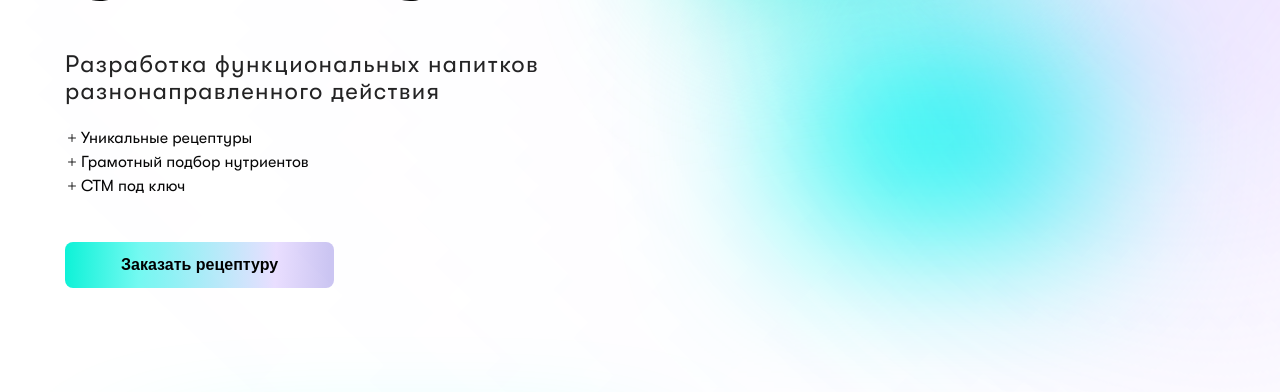
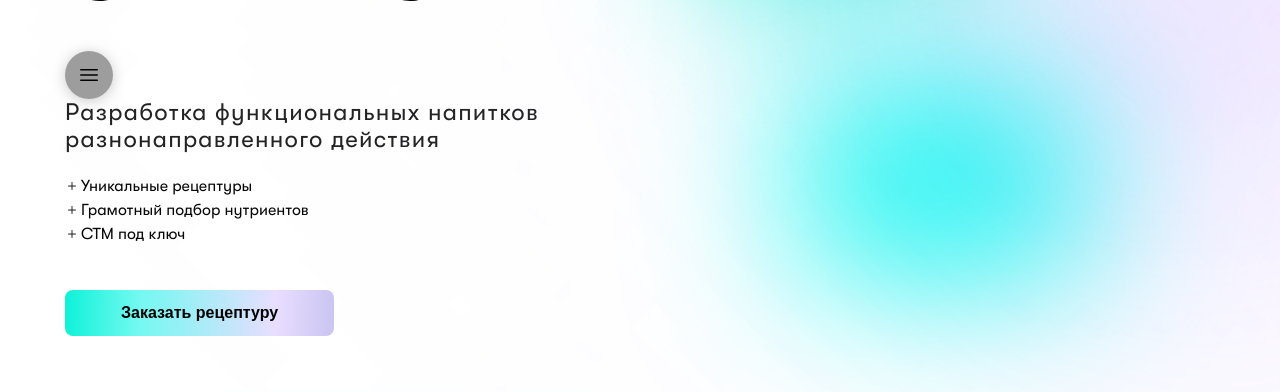
Before and after one commit to seevdev/archie-drinks, a PHP site: page / in a window 1280 px wide. Shown: the part 341-733 px from the top of the page. Run offline with PHP 8.4, Linux system fonts and the light colour scheme; grey boxes are pictures that could not be loaded.

Commit message:
New Commit

```diff
--- a/css/styles.css
+++ b/css/styles.css
@@ -468,6 +468,9 @@
 .inputs-container {
   margin-bottom: 7.2rem;
 }
+.form-comment--label {
+  font-size: 1.2rem;
+}
 .contact-form--comment {
   border: none;
   border-bottom: 1px solid #000;
@@ -475,6 +478,7 @@
   font-size: 1.6rem;
   padding: 1.2rem;
 }
+
 .confidential-policies {
   display: flex;
   align-items: center;
@@ -482,8 +486,7 @@
   font-size: 1.2rem;
   width: 100%;
 }
-.label-policies {
-}
+
 .btn-submit {
   background: none;
   border: none;
@@ -553,7 +556,6 @@
   background: #212121;
   z-index: -1;
   min-height: 25vh;
-  justify-content: end;
   padding: 2.4rem 30% 0 0;
 }
 
@@ -617,6 +619,24 @@
   font-size: 1.2rem;
 }
 
+/* MOBILE */
+.btn-menu {
+  background-image: url(../assets/images/archie-portrait.svg);
+
+  display: flex;
+  justify-content: center;
+  align-items: center;
+  padding: 1.2rem;
+  border: none;
+  background-color: #fafafe;
+  filter: drop-shadow(0px 2px 7px rgba(0, 0, 0, 0.2));
+  border-radius: 50%;
+  cursor: pointer;
+}
+.menu-icon {
+  width: 24px;
+  height: 24px;
+}
 /* HELPERS */
 
 [contentEditable='true']:empty:not(:focus):before {
@@ -650,6 +670,6 @@
   color: red;
 }
 
-.btn-submit--mobile{
+.btn-submit--mobile {
   display: none;
 }
--- a/index.html
+++ b/index.html
@@ -29,11 +29,43 @@
       <div class="wrapper">
         <section class="section-hero" id="section--1">
           <div class="section-hero--content">
+            <div>
               <img
                 class="section-hero--logo-text"
                 alt="logo text"
                 src="assets/images/archie_drinks_logo.svg"
               />
+              <button class="btn-menu">
+                <svg
+                  xmlns="http://www.w3.org/2000/svg"
+                  fill="none"
+                  viewBox="0 0 24 24"
+                  stroke-width="1.5"
+                  stroke="currentColor"
+                  class="menu-icon"
+                >
+                  <path
+                    stroke-linecap="round"
+                    stroke-linejoin="round"
+                    d="M3.75 6.75h16.5M3.75 12h16.5m-16.5 5.25h16.5"
+                  />
+                </svg>
+                <svg
+                  xmlns="http://www.w3.org/2000/svg"
+                  fill="none"
+                  viewBox="0 0 24 24"
+                  stroke-width="1.5"
+                  stroke="currentColor"
+                  class="hidden"
+                >
+                  <path
+                    stroke-linecap="round"
+                    stroke-linejoin="round"
+                    d="M6 18L18 6M6 6l12 12"
+                  />
+                </svg>
+              </button>
+            </div>
 
             <p class="section-hero--subheading">
               Разработка функциональных напитков <br />
@@ -824,22 +856,25 @@
                   />
                 </div>
               </div>
-
+              <label for="form-comment" class="form-comment--label"
+                >Опишите напиток, который бы хотели разработать?</label
+              >
               <div
+                id="form-comment"
                 class="contact-form--comment"
                 role="textbox"
                 contenteditable="true"
                 aria-multiline="true"
                 aria-labelledby="txtboxMultilineLabel"
                 aria-required="true"
-                data-text="Комментарий к заказу"
               ></div>
-            </div>
               <div class="confidential-policies">
                 <input type="checkbox" name="policies" id="policies" required />
                 <label class="label-policies" for="policies"
-                >Я согласен с политикой обработки персональных данных ...</label
+                  >Я согласен с политикой обработки персональных данных
+                  ...</label
                 >
+              </div>
             </div>
             <button class="btn-submit">
               <div class="button-images-container">
```
Also changed, not shown: css/queries.css (+59 -22 lines). Lines whose indentation alone changed are shown as unchanged.
